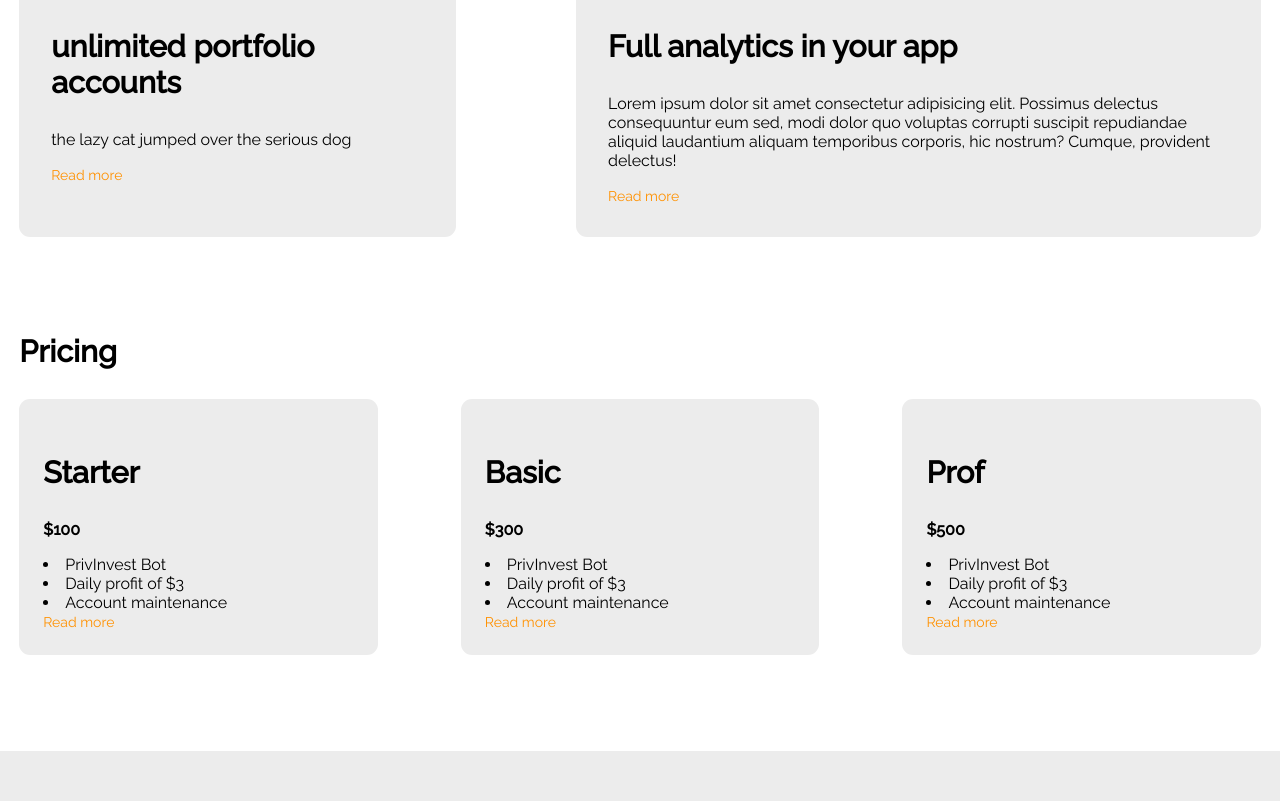
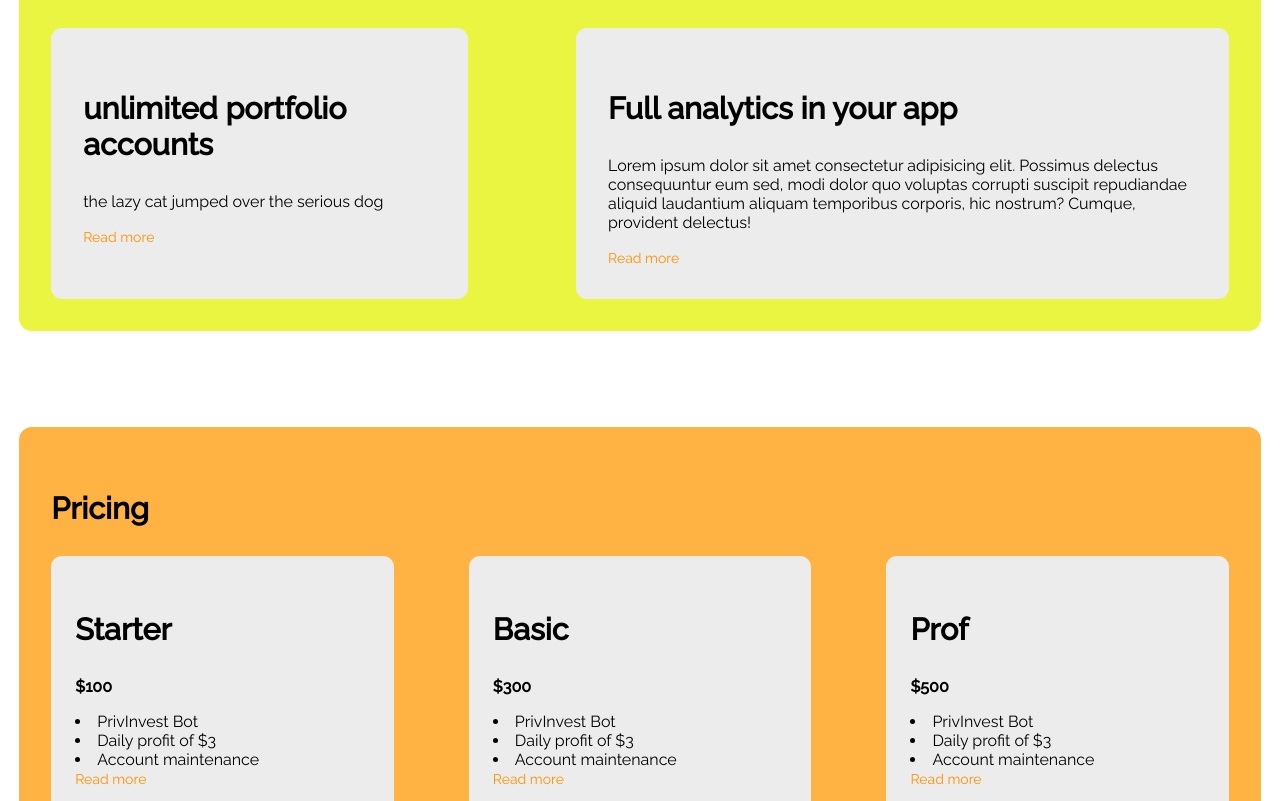
Before and after one commit to blameleo/PrivInvest-website, a plain HTML site: page index.html in a window 1280 px wide. Shown: the part 824-1625 px from the top of the page. Drawn offline with Linux system fonts and the light colour scheme.

Commit message:
Add files via upload

```diff
--- a/style.css
+++ b/style.css
@@ -1,11 +1,12 @@
 body {
     margin:0;
-    padding: 0;
     font-family: 'Raleway', sans-serif;
+
 }
 
 h2 {
     font-size: 4rem;
+
 }
 
 .container{
@@ -32,6 +33,7 @@ h2 {
     background: whitesmoke;
     display: flex;
     justify-content: space-between;
+
 }
 
 .list-item {
@@ -39,6 +41,7 @@ h2 {
     font-weight: 500;
     padding: 2em 2em;
     margin: 0;
+
 }
 .list-item:hover {
     background: rgb(243, 222, 101);
@@ -49,6 +52,7 @@ h2 {
     color: black;
     text-decoration: none;
     text-align: center;
+
 }
 
 @media (max-width: 675px) {
@@ -91,7 +95,8 @@ h2 {
 .about > img {
     width: 50%;
     transform: rotate(15deg) scale(1);
-    margin-right: .6em;
+    margin-right: 5em;
+
 }
 
 .about-item1 > p {
@@ -149,10 +154,16 @@ h3 {
 
 .catalogue {
     margin-bottom: 6em;
+    background-color: rgb(233, 245, 65);
+    padding: 2em;
+    border-radius: 13px;
 }
 
 .pricing{
     margin-bottom: 6em;
+    background-color: #ffb342;
+    padding: 2em;
+    border-radius: 13px;
 }
 
 .pricing-card {
@@ -280,6 +291,5 @@ h4 {
    .center {
        flex-direction: column;
        text-align: center;
-        border: solid;
    }
 }
```
